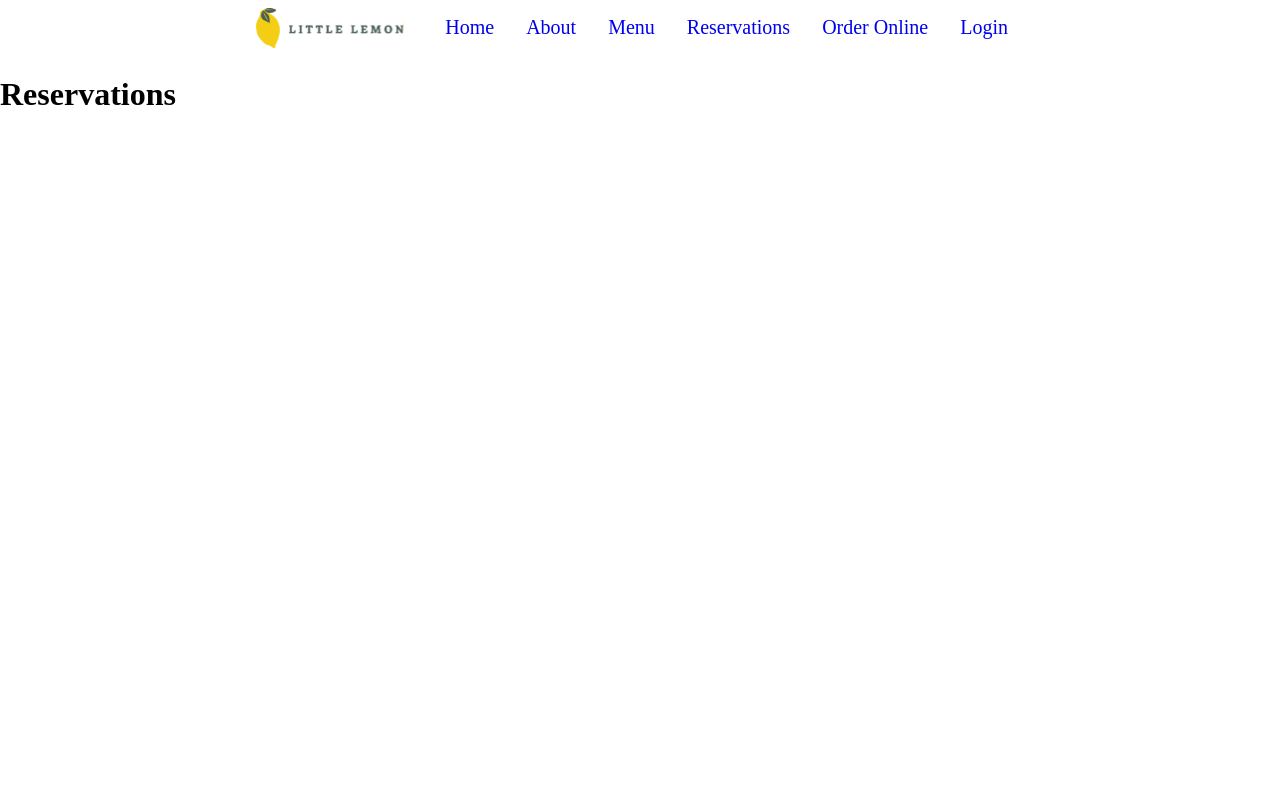
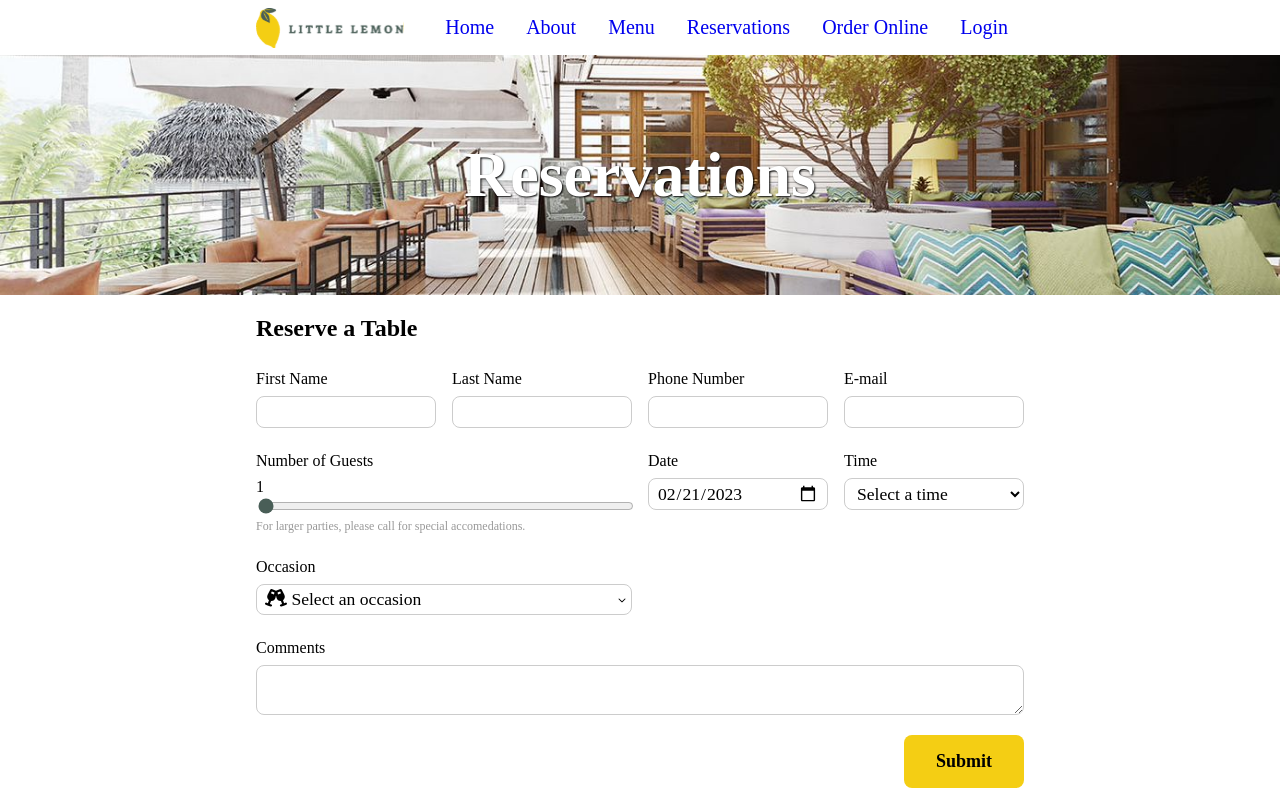
Before and after one commit to NicholasJohn16/little-lemon-reservation, a React (Create React App) app: page /reservations in a window 1280 px wide. Shown: the top 800 px of the page. Built offline with nearby package versions, Linux system fonts and the light colour scheme.

Commit message:
add reservations page

```diff
--- /dev/null
+++ b/src/assets/Reservations.css
@@ -0,0 +1,27 @@
+.reservation-form {
+    padding: 0 5%;
+}
+
+/* Small devices (landscape phones, 576px and up) */
+@media (min-width: 576px) {
+
+}
+
+/* Medium devices (tablets, 768px and up) */
+@media (min-width: 768px) {
+    .reservation-form {
+        padding: 0 10% !important;
+    }
+}
+
+/* Large devices (desktops, 992px and up) */
+@media (min-width: 992px) {
+    .reservation-form {
+        padding: 0 20% !important;
+    }
+}
+
+/* Extra large devices (large desktops, 1200px and up) */
+@media (min-width: 1200px) {
+
+}
--- a/src/pages/Reservations.js
+++ b/src/pages/Reservations.js
@@ -1,6 +1,42 @@
+import resturant from '../assets/restaurant.jpg';
+import Footer from '../components/Footer';
+import ReservationForm from '../components/ReservationForm';
+import '../assets/Reservations.css';
+
+const styles = {
+    header: {
+        backgroundImage: `url(${resturant})`,
+        minHeight: '30vh',
+        backgroundRepeat: 'no-repeat',
+        backgroundSize: 'cover',
+        backgroundPosition: 'center center',
+        display: 'flex',
+        alignItems: 'center',
+        justifyContent: 'center'
+    },
+    h1: {
+        fontSize: '4rem',
+        margin: '0 20%',
+        color: '#FFF',
+        textShadow: '1px 1px 2px #000'
+    }
+}
+
 function Reservations() {
     return (
-        <h1>Reservations</h1>
+        <>
+            <div style={styles.header}>
+                <h1 style={styles.h1}>Reservations</h1>
+            </div>
+
+            <section className='reservation-form'>
+                <h2>Reserve a Table</h2>
+
+                <ReservationForm />
+            </section>
+
+            <Footer />
+        </>
     )
 }
 
```
Also changed, not shown: src/assets/restaurant.jpg (added).
